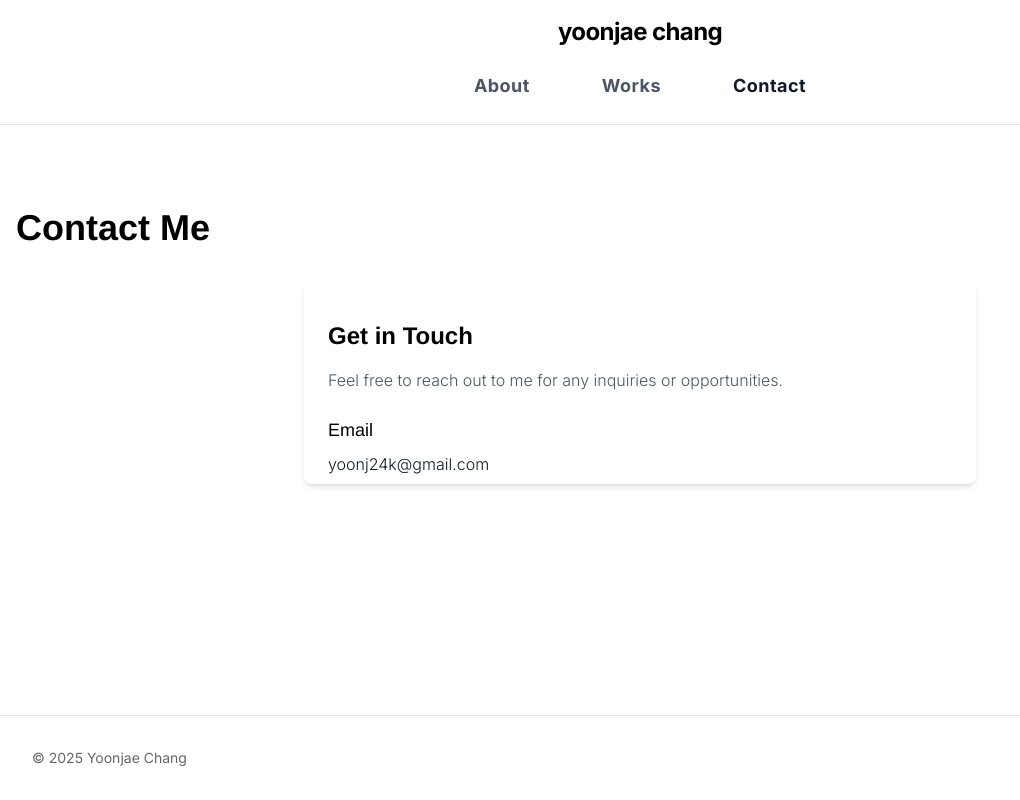
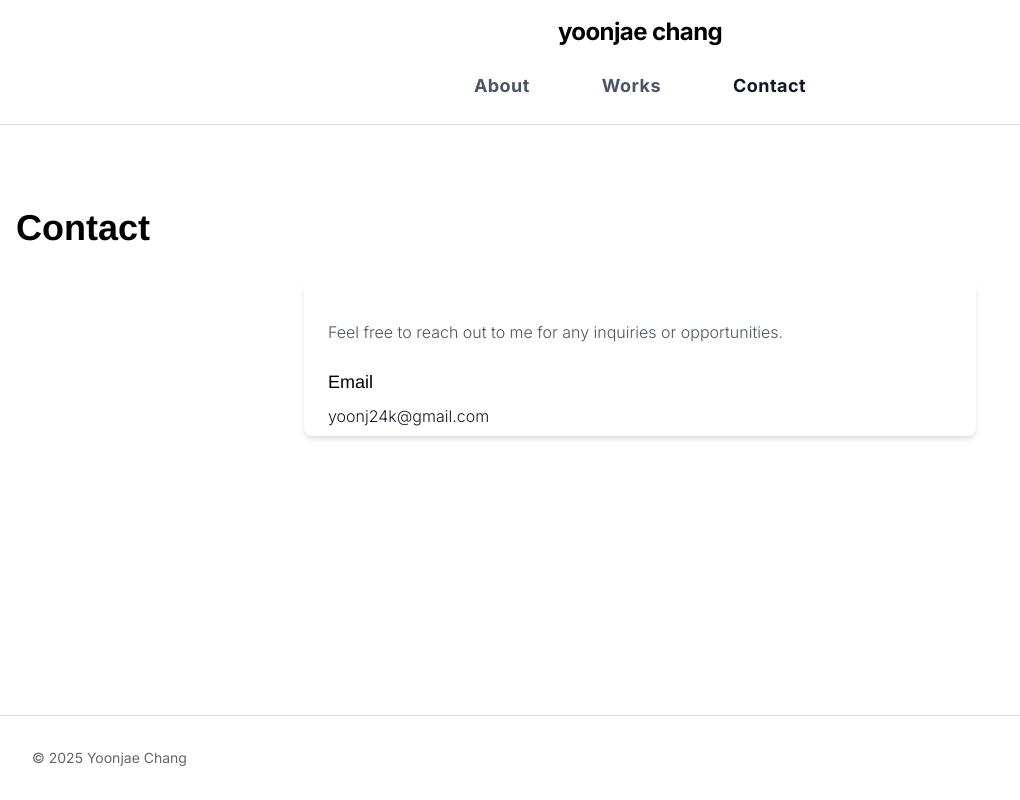
Before and after one commit to yoonj24/personal-website, a Next.js app: page /contact in a window 1280 px wide. Shown: the whole page, without its empty margins (0-1020 px from the left). Built offline with nearby package versions, Linux system fonts and the light colour scheme.

Commit message:
Update page titles: 'About Me' to 'About' and 'Contact Me' to 'Contact'

```diff
--- a/app/about/page.tsx
+++ b/app/about/page.tsx
@@ -1,7 +1,7 @@
 export default function About() {
   return (
     <div className="container mx-auto px-4 py-16">
-      <h1 className="text-4xl font-bold mb-8">About Me</h1>
+      <h1 className="text-4xl font-bold mb-8">About</h1>
 
       <div className="max-w-3xl">
         <p className="text-lg font-light mb-8">
--- a/app/contact/page.tsx
+++ b/app/contact/page.tsx
@@ -15,19 +15,16 @@
   return (
     <div className="container mx-auto px-4 py-16">
       <h1 className="animate-on-mount opacity-0 translate-y-4 transition-all duration-500 ease-out text-4xl font-bold mb-8">
-        Contact Me
+        Contact
       </h1>
 
       <div className="max-w-2xl mx-auto">
         <div className="animate-on-mount opacity-0 translate-y-4 transition-all duration-500 ease-out bg-white dark:bg-gray-800 rounded-lg shadow-md p-6 mb-8 hover:shadow-lg transition-shadow">
-          <h2 className="animate-on-mount opacity-0 translate-y-4 transition-all duration-500 ease-out text-2xl font-semibold mb-4">
-            Get in Touch
-          </h2>
           <p className="animate-on-mount opacity-0 translate-y-4 transition-all duration-500 ease-out text-gray-600 dark:text-gray-300 mb-6 font-light">
             Feel free to reach out to me for any inquiries or opportunities.
           </p>
 
-          <div className="space-y-4">
+          <div className="space-y-8">
             <div className="animate-on-mount opacity-0 translate-y-4 transition-all duration-500 ease-out transform hover:scale-[1.01] transition-transform">
               <h3 className="text-lg font-medium mb-2">Email</h3>
               <a
```
